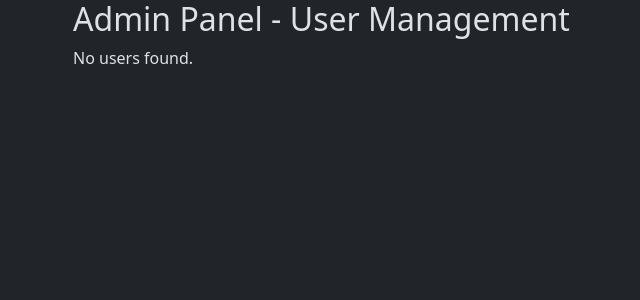
After one commit to avid7-tech/MidnightTimes---News-App, a Django app: template news_app/news_api/templates/admin_panel.html in a window 1280 px wide. The commit adds this page. Shown: the top 300 px of the page, without its empty margins (9-649 px from the left). Run offline with Django 5.2, Linux system fonts and the light colour scheme; the template is opened without the code that fills it, so the values that code supplies are empty; some libraries are stand-ins or nearby versions.

Commit message:
admin_begin

```diff
--- /dev/null
+++ b/news_app/news_api/templates/admin_panel.html
@@ -0,0 +1,22 @@
+{% extends "layout.html" %}
+
+{% block content %}
+  <h2>Admin Panel - User Management</h2>
+
+  {% if users %}
+    <ul>
+      {% for user in users %}
+        <li>
+          {{ user.username }}
+          {% if user.profile.is_blocked %}
+            <a href="{% url 'unblock_user' user.id %}">Unblock</a>
+          {% else %}
+            <a href="{% url 'block_user' user.id %}">Block</a>
+          {% endif %}
+        </li>
+      {% endfor %}
+    </ul>
+  {% else %}
+    <p>No users found.</p>
+  {% endif %}
+{% endblock %}
--- a/news_app/news_api/templates/layout.html
+++ b/news_app/news_api/templates/layout.html
@@ -1,4 +1,3 @@
-{% comment %} {% load static tailwind_tags %} {% endcomment %}
 {% load static %}
 <!DOCTYPE html>
 <html lang="en" data-bs-theme="dark">
@@ -11,15 +10,15 @@
     Chai aur Django
     {% endblock %}
   </title>
-  {% comment %} {% tailwind_css %} {% endcomment %}
 </head>
 <body>
   <!-- Logout Button -->
-
+  {% if user.is_authenticated %}
   <form  method="post" action="{% url 'logout' %}">
       {% csrf_token %}
       <button class="btn btn-primary" type="submit">Logout</button>
   </form>
+  {% endif %}
   <div class="container">
     {% block content %}
     {% endblock %}
--- a/news_app/news_api/templates/registration/login.html
+++ b/news_app/news_api/templates/registration/login.html
@@ -2,14 +2,14 @@
 
 {% block content %}
 
-
+<div>
   <h2 class="text-2xl font-bold mb-4">Login Form</h2>
     <form method="post" class="space-y-4">
       {% csrf_token %}
       {{ form.as_p }}
       <button class="btn btn-primary" type="submit">Login</button>
     </form>
-  <p class="mt-4">Don't have an account? <a href="{% url 'register' %}" class="text-blue-500 hover:underline">Register here</a></p>
-
+  <p class="mt-4">Don't have an account? <a href="{% url 'register' %}" class="btn btn-secondary">Register here</a></p>
+</div>
 
 {% endblock %}
--- a/news_app/news_api/templates/registration/register.html
+++ b/news_app/news_api/templates/registration/register.html
@@ -7,5 +7,7 @@
   {{form.as_p}}
   <button class="btn btn-primary">Register</button>
 
+  <p class="mt-4">Already have an account? <a href="{% url 'login' %}" class="btn btn-secondary">Login</a></p>
+
 </form>
 {% endblock %}
--- a/news_app/news_api/templates/tweet_form.html
+++ b/news_app/news_api/templates/tweet_form.html
@@ -19,5 +19,7 @@ Keyword Form
   </form>
   <a href="{% url 'tweet_list' %}">Back to Keyword Page</a>
 </h2>
+<!-- Button to go back to home page -->
+<a href="{% url 'home' %}" class="btn btn-secondary mt-3">Back to Home</a>
 
 {% endblock %}
--- a/news_app/news_api/views.py
+++ b/news_app/news_api/views.py
@@ -10,6 +10,7 @@ from django.contrib.auth import login
 from django.shortcuts import get_object_or_404, redirect
 from .forms import TweetForm, UserRegistrationForm
 from django.contrib.auth.decorators import login_required
+
 
 load_dotenv()
 NEWS_API_KEY = os.getenv('NEWS_API_KEY')
```
Also changed, not shown: news_app/news_api/templates/news_api/home.html (+13 -0 lines).
